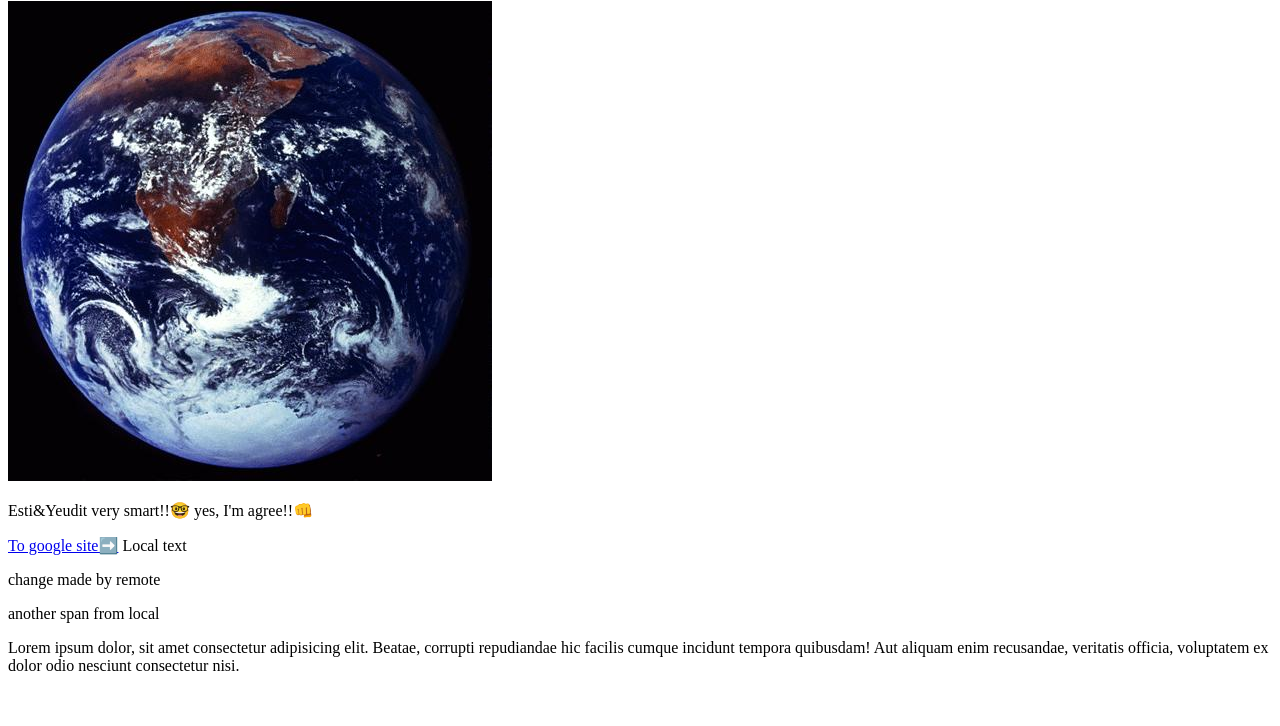
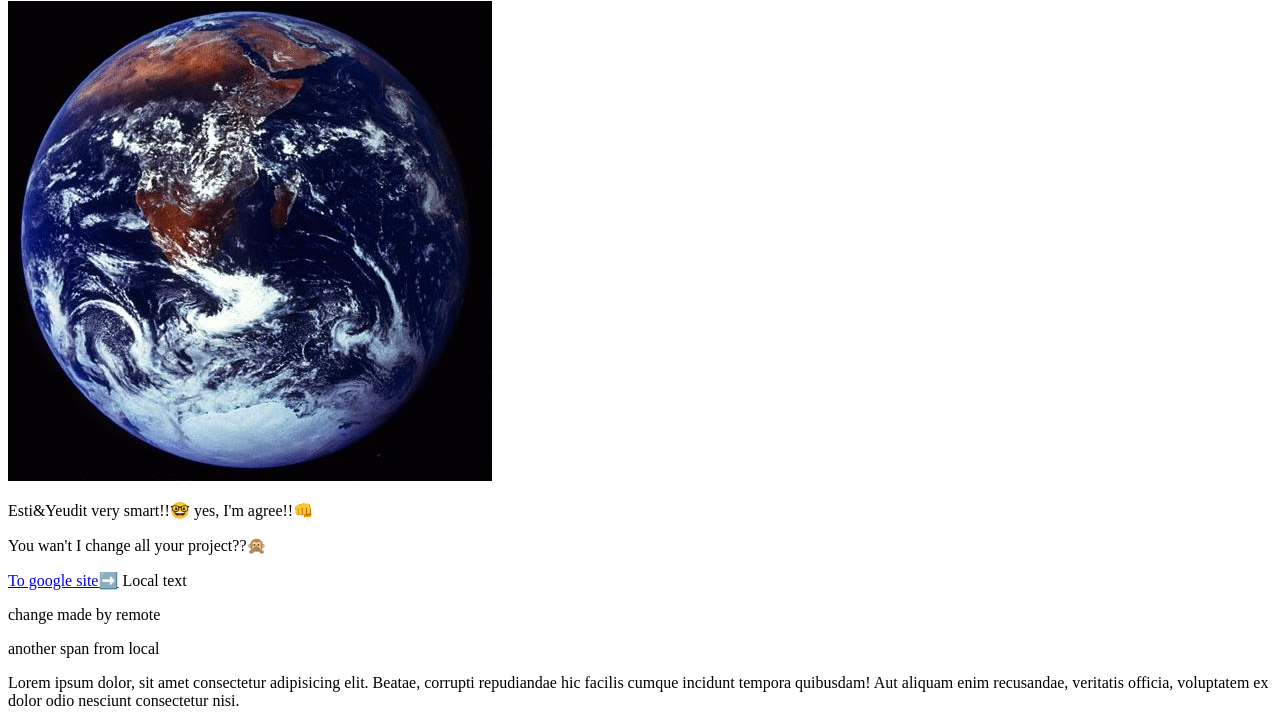
Before and after one commit to st18779/existing-project, a plain HTML site: page index.html in a window 1280 px wide. Shown: the part 80-806 px from the top of the page. Drawn offline with Linux system fonts and the light colour scheme.

Commit message:
change index.html by your friend

```diff
--- a/index.html
+++ b/index.html
@@ -10,8 +10,8 @@
    <h1>Hello world🌏</h1>
    <img src="images/3673.jpg"></img>
     <p>Esti&Yeudit very smart!!🤓 yes, I'm agree!!👊</p>
+    <p>You wan't I change all your project??🙊</p>
     <a href="http://www.google.com">To google site➡️</a>
-
     <span>Local text</span>
     <p>change made by remote</p>
     <span class="another-span">another span from local</span>
```
